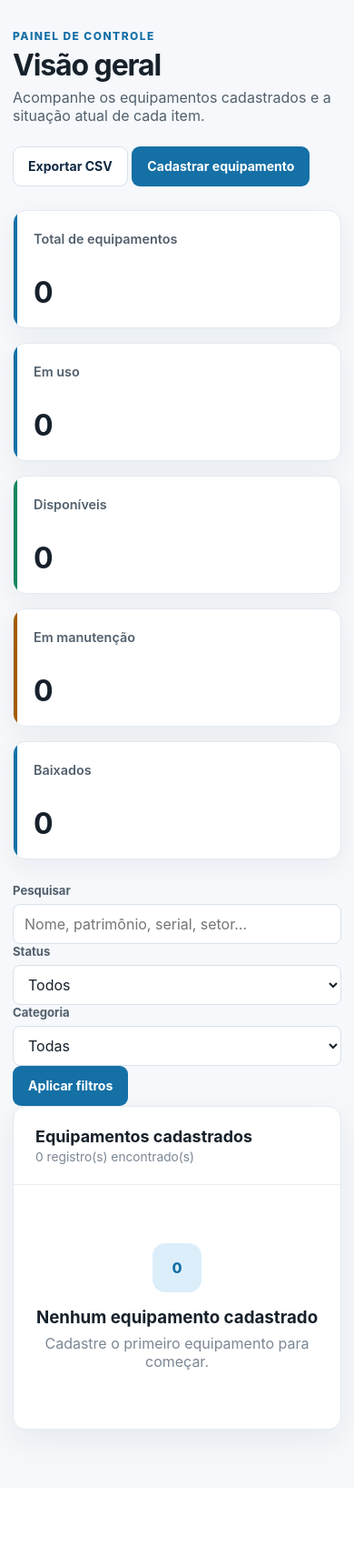
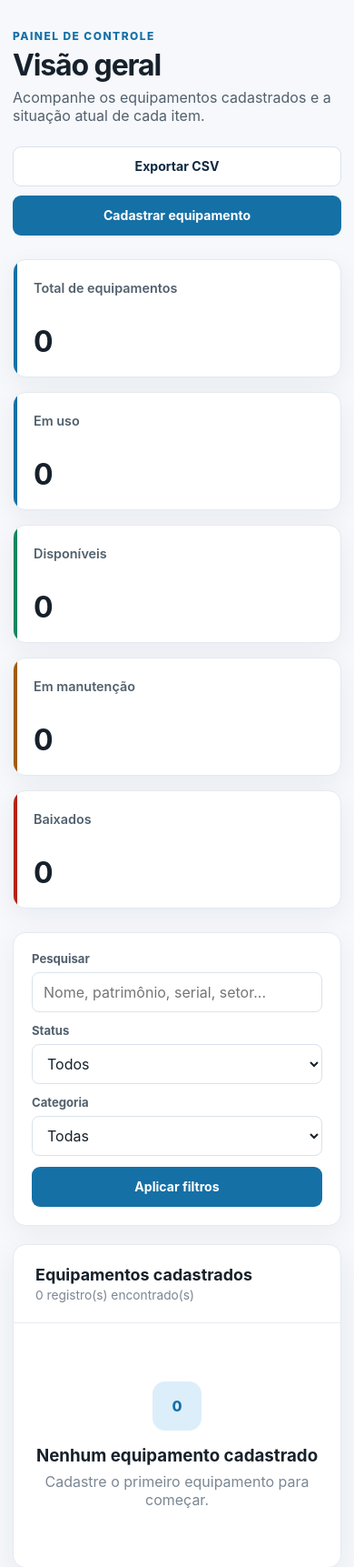
Before and after one commit to Caio-Gonzalez7/PROGRAMA_CONTROLE_DE_EQUIPAMENTOS, a Flask app: page / in a window 390 px wide. Shown: the part 71-1794 px from the top of the page at 91% size. Before the commit the page ends 1668 px from the top, so only its background shows below. Run offline with Flask 3, Linux system fonts and the light colour scheme; data that the repository does not hold is empty.

Commit message:
Estiliza filtros edicao e remocao

```diff
--- a/static/style.css
+++ b/static/style.css
@@ -101,6 +101,13 @@ body {
     align-items: center;
 }
 
+.acoes-cabecalho {
+    display: flex;
+    flex-wrap: wrap;
+    justify-content: flex-end;
+    gap: 10px;
+}
+
 .botao {
     display: inline-flex;
     min-height: 44px;
@@ -223,6 +245,10 @@ h1 {
     background: var(--amarelo);
 }
 
+.cartao--baixado::before {
+    background: var(--vermelho);
+}
+
 .cartao__rotulo {
     display: block;
     min-height: 40px;
@@ -244,6 +270,22 @@ h1 {
     border: 1px solid #e4eaf0;
     border-radius: 14px;
     box-shadow: 0 12px 34px rgb(16 42 67 / 7%);
+}
+
+.filtros {
+    margin-bottom: 20px;
+    padding: 20px;
+    background: var(--branco);
+    border: 1px solid #e4eaf0;
+    border-radius: 14px;
+    box-shadow: 0 8px 28px rgb(16 42 67 / 5%);
+}
+
+.grade-filtros {
+    display: grid;
+    grid-template-columns: minmax(240px, 2fr) repeat(2, minmax(150px, 1fr)) auto auto;
+    align-items: end;
+    gap: 12px;
 }
 
 .painel-tabela__cabecalho {
@@ -455,6 +507,87 @@ td strong {
     gap: 12px;
 }
 
+.confirmacao {
+    width: min(620px, 100%);
+    margin: 32px auto 0;
+    padding: 34px;
+    text-align: center;
+    background: var(--branco);
+    border: 1px solid #e4eaf0;
+    border-radius: 16px;
+    box-shadow: 0 14px 38px rgb(16 42 67 / 9%);
+}
+
+.confirmacao__icone {
+    display: grid;
+    width: 58px;
+    height: 58px;
+    margin: 0 auto 20px;
+    place-items: center;
+    border-radius: 16px;
+    color: var(--vermelho);
+    background: #fee4e2;
+    font-size: 1.35rem;
+    font-weight: 900;
+}
+
+.confirmacao__icone--azul {
+    width: 74px;
+    color: var(--azul-800);
+    background: var(--azul-100);
+    font-size: 0.9rem;
+}
+
+.confirmacao .descricao {
+    margin-right: auto;
+    margin-left: auto;
+}
+
+.confirmacao__dados {
+    display: grid;
+    grid-template-columns: repeat(3, 1fr);
+    gap: 10px;
+    margin: 28px 0;
+    text-align: left;
+}
+
+.confirmacao__dados div {
+    padding: 13px;
+    background: #f7f9fb;
+    border-radius: 9px;
+}
+
+.confirmacao__dados dt {
+    margin-bottom: 4px;
+    color: var(--cinza-500);
+    font-size: 0.72rem;
+    font-weight: 700;
+    text-transform: uppercase;
+}
+
+.confirmacao__dados dd {
+    margin: 0;
+    overflow-wrap: anywhere;
+    font-size: 0.9rem;
+    font-weight: 750;
+}
+
+.confirmacao__acoes {
+    display: flex;
+    justify-content: center;
+    gap: 10px;
+}
+
+@media (max-width: 1050px) {
+    .grade-filtros {
+        grid-template-columns: repeat(2, minmax(0, 1fr));
+    }
+
+    .campo--pesquisa {
+        grid-column: 1 / -1;
+    }
+}
+
 @media (max-width: 850px) {
     .resumo {
         grid-template-columns: repeat(2, minmax(0, 1fr));
@@ -484,6 +617,19 @@ td strong {
         flex-direction: column;
     }
 
+    .acoes-cabecalho {
+        display: grid;
+        grid-template-columns: 1fr;
+    }
+
+    .grade-filtros {
+        grid-template-columns: 1fr;
+    }
+
+    .campo--pesquisa {
+        grid-column: auto;
+    }
+
     .grade-campos {
         grid-template-columns: 1fr;
     }
```
Also changed, not shown: other parts of static/style.css (+39 -1 lines).
